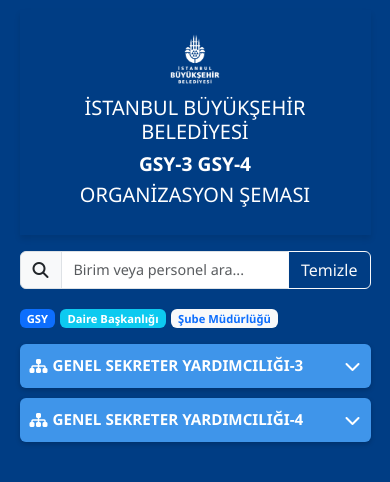
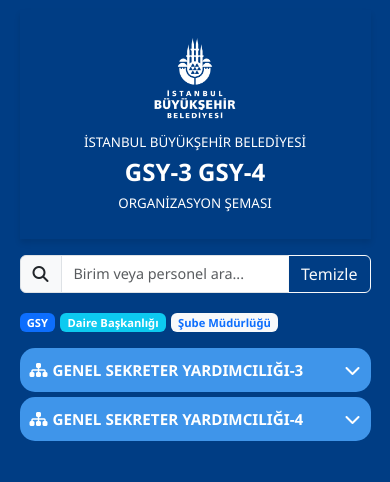
Before and after one commit to mihracnar/ibb-org, a plain HTML site: page index.html in a window 390 px wide. Drawn offline with nearby package versions, Linux system fonts and the light colour scheme.

Commit message:
tasarım devam

```diff
--- a/style.css
+++ b/style.css
@@ -78,15 +78,15 @@ body {
 /* Organizasyon elemanları */
 .org-item {
     margin-bottom: 10px;
-    border-radius: 6px;
+    border-radius: 15px;
     overflow: hidden;
-    transition: all 0.3s ease;
-    box-shadow: 0 2px 5px rgba(0,0,0,0.2);
+    transition: all 0.1s ease;
+    box-shadow: 0 2px 5px rgba(0,0,0,0);
     background-color: transparent;
 }
 
 .org-item:hover {
-    box-shadow: 0 5px 15px rgba(0,0,0,0.2);
+    box-shadow: 0 5px 15px rgba(0,0,0,0);
     transform: translateY(-2px);
 }
 
@@ -96,6 +96,22 @@ body {
     display: flex;
     align-items: center;
     justify-content: space-between;
+}
+
+/* Tüm level'lar için varsayılan margin'i koruyalım */
+.org-item {
+    margin-bottom: 5px;
+}
+
+/* Level 1 içindeki içerik kısmına da padding ekleyelim */
+#orgTree > .org-item > .org-content {
+    padding-top: 5px;
+}
+
+
+/* Content içindeki ilk level 2 öğesine ekstra üst margin */
+.org-content > .org-item:first-child {
+    margin-top: 5px;
 }
 
 .org-header .title {
@@ -287,7 +303,7 @@ body {
 /* iPhone 16 için uyumluluğu */
 @media (max-width: 430px) {
     .logo-img {
-        width: 60px;
+        width: 100px;
         height: auto;
     }
 
@@ -352,7 +368,13 @@ body {
     }
 
     .header h1 {
-        font-size: 1.2rem;
+    font-size:18pt;
+    font-weight:750;
+    }
+
+    .header h4 {
+        font-size:10pt;
+        font-weight:500;
     }
 
     .header p {
```
